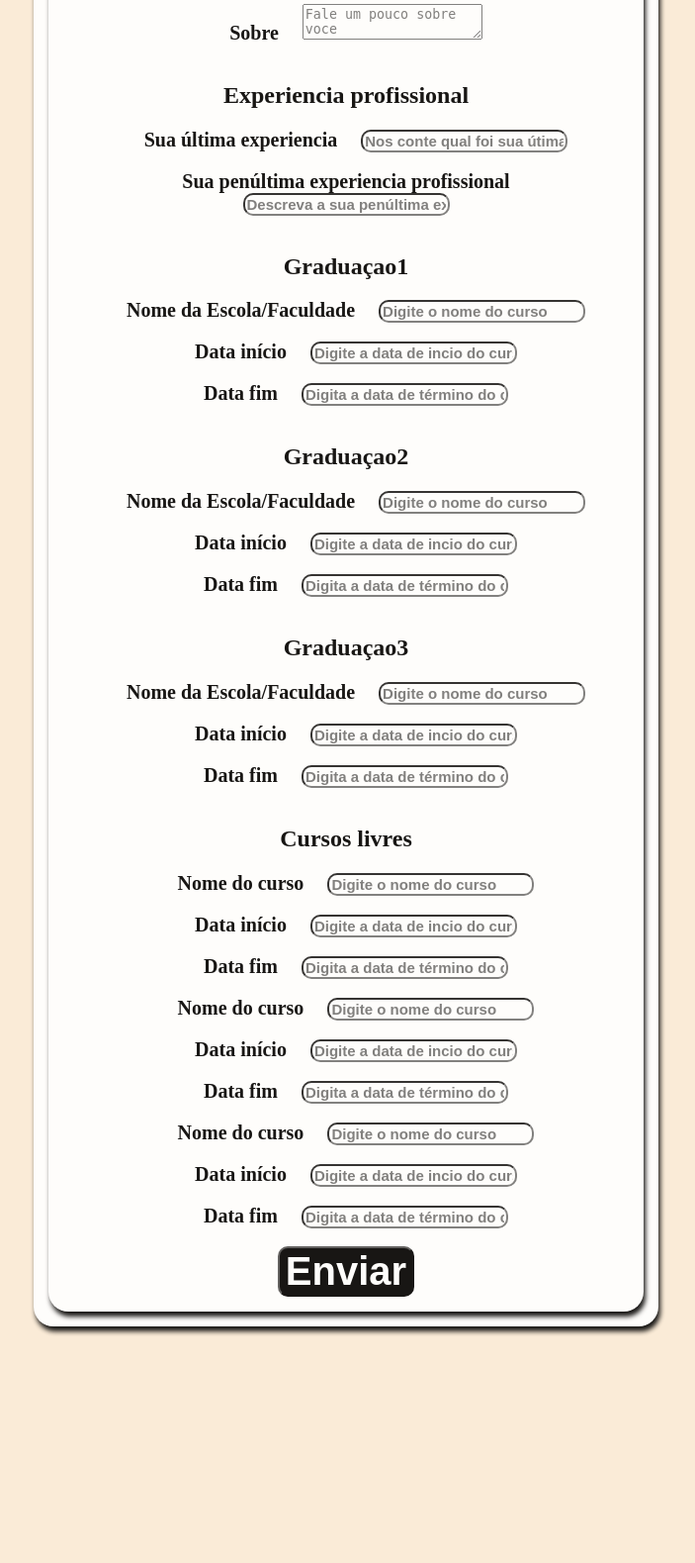
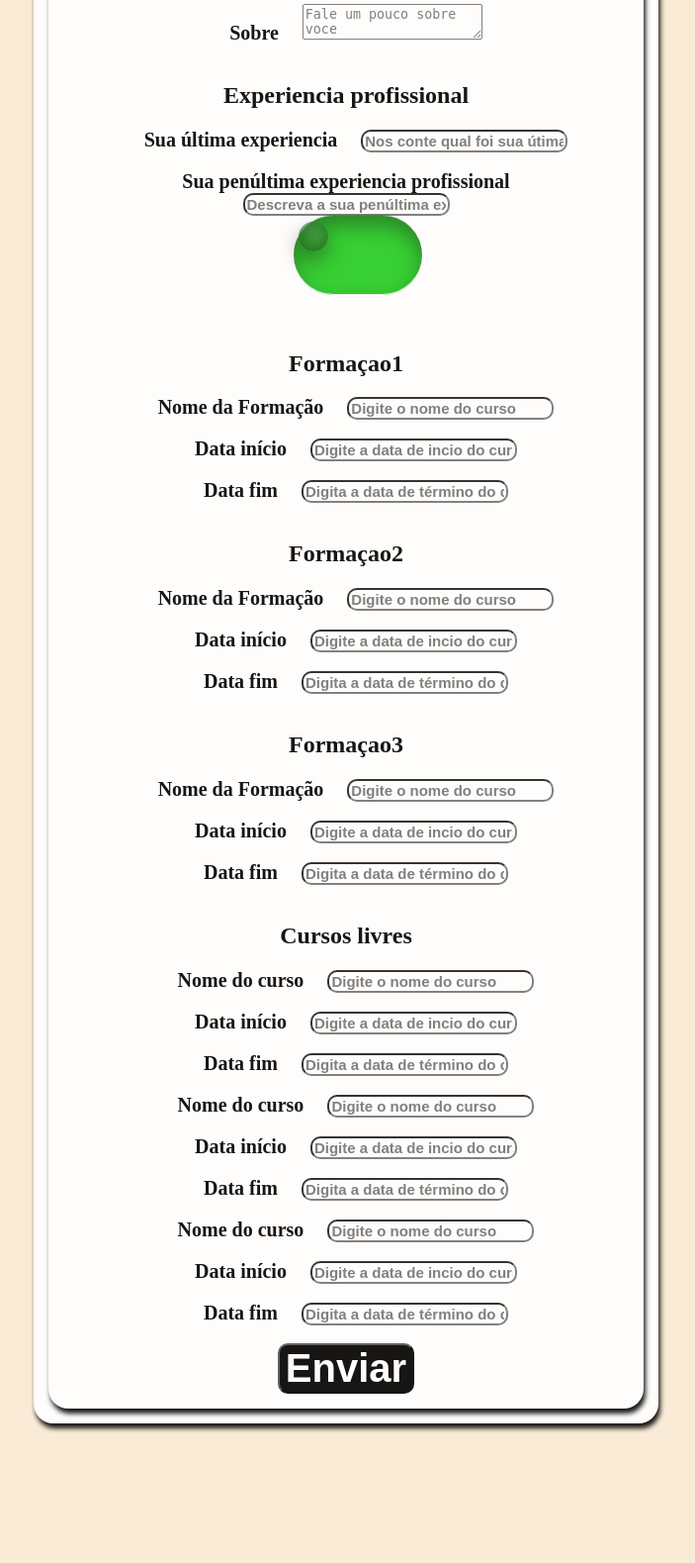
Before and after one commit to Matheuspisil/Projetopretatech, a Flask app: page /cadastrar in a window 1280 px wide. Shown: the part 517-2096 px from the top of the page at 99% size, without its empty margins (290-993 px from the left). Before the commit the page ends 1866 px from the top, so only its background shows below. Run offline with Flask 3, Linux system fonts and the light colour scheme; parts of the project's set-up code (start-up, migrations or seed data) failed here and were passed over.

Commit message:
Alterações na pagina base

```diff
--- a/app/static/styles.css
+++ b/app/static/styles.css
@@ -69,3 +69,55 @@ button:hover{
     font-size: 40px;
     cursor: pointer;
 }
+.bauble_box .bauble_label {
+    background: #2c2;
+    background-position: 62px 5px;
+    background-repeat: no-repeat;
+    background-size: auto 5px;
+    border: 0;
+    border-radius: 50px;
+    box-shadow: inset 0 10px 20px rgba(0,0,0,.4), 0 -1px 0px rgba(0,0,0,.2), inset 0 -1px 0px #fff;
+    cursor: pointer;
+    display: inline-block;
+    font-size: 0;
+    height: 40px;
+    position: relative;
+    -webkit-transition: all 500ms ease;
+    transition: all 500ms ease;
+    width: 90px;
+  }
+
+  .bauble_box .bauble_label:before {
+    background-color: rgba(255,255,255,.2);
+    background-position: 0 0;
+    background-repeat: repeat;
+    background-size: 30% auto;
+    border-radius: 50%;
+    box-shadow: inset 0 -5px 25px #050, 0 10px 20px rgba(0,0,0,.4);
+    content: '';
+    display: block;
+    height: 30px;
+    left: 5px;
+    position: absolute;
+    top: 6px;
+    -webkit-transition: all 500ms ease;
+    transition: all 500ms ease;
+    width: 30px;
+    z-index: 2;
+  }
+
+  .bauble_box input.bauble_input {
+    opacity: 0;
+    z-index: 0;
+  }
+
+  /* Checked */
+  .bauble_box input.bauble_input:checked + .bauble_label {
+    background-color: #c22;
+  }
+
+  .bauble_box input.bauble_input:checked + .bauble_label:before {
+    background-position: 150% 0;
+    box-shadow: inset 0 -5px 25px #500, 0 10px 20px rgba(0,0,0,.4);
+    left: calc( 100% - 35px );
+  }
--- a/app/templates/base.html
+++ b/app/templates/base.html
@@ -2,18 +2,53 @@
 <html>
 <head>
     <title>Banco de Talentos</title>
-    <link rel="stylesheet" href="{{ url_for('static', filename='static/styles.css') }}">
+    <link rel="stylesheet" href="{{ url_for('static', filename='static/stylesFooter.css') }}">
+    <link rel="stylesheet" href="{{ url_for('static', filename='static/stylesHeader.css') }}">
 </head>
 <body>
     <header>
-        <h1>Bem vindo ao Banco de Talentos</h1>
-        <h2>A plataforma que vai mudar sua forma de pensar </h2>
+        <nav>
+            <div class="nav-content">
+                <img src="logo-educafrotech (1).png" alt="Logo da EducaFroTech" class="logo">
+                <div class="text-content">
+                    <h1>Página inicial</h1>
+                </div>
+            </div>
+        </nav>
     </header>
+    <div class="apresentacao">
+        <h1>Bem vindo ao Banco de Talentos da Educafro</h1>
+        <h2>A plataforma que vai mudar sua forma de pensar</h2>
+    </div>
+
     <main>
         {% block content %}{% endblock %}
+
     </main>
+
+
+
     <footer>
-            <p>Todos os direitos reservados ao grupo1. Projeto Python com Flesk 2024</p>
+        <div class="footer-content">
+            <div class="informacoes">
+                <h1>Mais Informações</h1>
+                <ul>
+                    <li><a href="https://www.exemplo.com" target="_blank">site Educafro</a></li>
+                    <li><a href="mailto:educafrotech@educafro.org.br" target="_blank">email</a></li>
+                </ul>
+            </div>
+            <div class="contatos">
+                <h1>Contate-nos</h1>
+                <p>Rua Riachuelo, 342 - Centro - São Paulo - CEP, 01.007-000</p>
+                <p>Telefone: (11) 3106-2790 ou (11) 3105-8859</p>
+            </div>
+            <div class="redesSociais">
+                <h1>Siga-nos</h1>
+                <a href="https://www.instagram.com" target="_blank"><i class="fab fa-instagram"></i></a>
+                <a href="https://www.twitter.com" target="_blank"><i class="fab fa-twitter"></i></a>
+            </div>
+        </div>
+        <p class="footer-rights">Todos os direitos reservados ao grupo1. Projeto Python com Flask 2024</p>
     </footer>
 </body>
 </html>
--- a/app/templates/cadastrar_talento.html
+++ b/app/templates/cadastrar_talento.html
@@ -50,59 +50,63 @@
             <section>
                 <h1>Experiencia profissional</h1>
                 <label for="nome">Sua última experiencia</label>
-                <input type="text" name="sobre" id="sobre" required placeholder="Nos conte qual foi sua útima experiencia"><br><br>
+                <input type="text" name="ultima_experiencia" id="ultima_experiencia" required placeholder="Nos conte qual foi sua útima experiencia"><br><br>
                 <label for="nome">Sua penúltima experiencia profissional</label>
-                <input type="text" name="sobre" id="sobre" required placeholder="Descreva a sua penúltima experiencia profissional"><br><br>
+                <input type="text" name="penultima_experiencia" id="penultima_experiencia" required placeholder="Descreva a sua penúltima experiencia profissional">
+                <div class="bauble_box">
+                    <input class="bauble_input" id="status_trabalho" name="bauble" type="checkbox">
+                    <label class="bauble_label" for="bauble_check">Toggle</label>
+                </div>
+                <br><br>
             </section>
             <section>
-                <h1>Graduaçao1</h1>
-                <label for="nome">Nome da Escola/Faculdade</label>
-                <input type="text" name="sobre" id="sobre" required placeholder="Digite o nome do curso"><br><br>
+                <h1>Formaçao1</h1>
+                <label for="nome">Nome da Formação</label>
+                <input type="text" name="formacao" id="formacao" required placeholder="Digite o nome do curso"><br><br>
                 <label for="nome">Data início</label>
-                <input type="text" name="sobre" id="sobre" required placeholder="Digite a data de incio do curso"><br><br>
+                <input type="text" name="inicio_formacao" id="inicio_formacao" required placeholder="Digite a data de incio do curso"><br><br>
                 <label for="nome">Data fim</label>
-                <input type="text" name="sobre" id="sobre" required placeholder="Digita a data de término do curso"><br><br>
+                <input type="text" name="termino_formacao" id="termino_formacao" required placeholder="Digita a data de término do curso"><br><br>
+                <h1>Formaçao2</h1>
+                <label for="nome">Nome da Formação</label>
+                <input type="text" name="curso2" id="curso2" required placeholder="Digite o nome do curso"><br><br>
+                <label for="nome">Data início</label>
+                <input type="text" name="inicio_curso2" id="inicio_curso2" required placeholder="Digite a data de incio do curso"><br><br>
+                <label for="nome">Data fim</label>
+                <input type="text" name="termino_curso2" id="termino_curso2" required placeholder="Digita a data de término do curso"><br><br>
 
-                <h1>Graduaçao2</h1>
-                <label for="nome">Nome da Escola/Faculdade</label>
-                <input type="text" name="sobre" id="sobre" required placeholder="Digite o nome do curso"><br><br>
+                <h1>Formaçao3</h1>
+                <label for="nome">Nome da Formação</label>
+                <input type="text" name="curso3" id="curso3" required placeholder="Digite o nome do curso"><br><br>
                 <label for="nome">Data início</label>
-                <input type="text" name="sobre" id="sobre" required placeholder="Digite a data de incio do curso"><br><br>
+                <input type="text" name="inicio_curso3" id="inicio_curso3" required placeholder="Digite a data de incio do curso"><br><br>
                 <label for="nome">Data fim</label>
-                <input type="text" name="sobre" id="sobre" required placeholder="Digita a data de término do curso"><br><br>
-
-                <h1>Graduaçao3</h1>
-                <label for="nome">Nome da Escola/Faculdade</label>
-                <input type="text" name="sobre" id="sobre" required placeholder="Digite o nome do curso"><br><br>
-                <label for="nome">Data início</label>
-                <input type="text" name="sobre" id="sobre" required placeholder="Digite a data de incio do curso"><br><br>
-                <label for="nome">Data fim</label>
-                <input type="text" name="sobre" id="sobre" required placeholder="Digita a data de término do curso"><br><br>
+                <input type="text" name="termino_curso3" id="termino_curso3" required placeholder="Digita a data de término do curso"><br><br>
 
             </section>
                 <section>
                     <h1>Cursos livres</h1>
                     <label for="nome">Nome do curso</label>
-                    <input type="text" name="sobre" id="sobre" required placeholder="Digite o nome do curso"><br><br>
+                    <input type="text" name="curso" id="curso" required placeholder="Digite o nome do curso"><br><br>
                     <label for="nome">Data início</label>
-                    <input type="text" name="sobre" id="sobre" required placeholder="Digite a data de incio do curso"><br><br>
+                    <input type="text" name="inicio_curso" id="inicio_curso" required placeholder="Digite a data de incio do curso"><br><br>
                     <label for="nome">Data fim</label>
-                    <input type="text" name="sobre" id="sobre" required placeholder="Digita a data de término do curso"><br><br>
+                    <input type="text" name="termino_curso" id="termino_curso" required placeholder="Digita a data de término do curso"><br><br>
 
                     <label for="nome">Nome do curso</label>
-                    <input type="text" name="sobre" id="sobre" required placeholder="Digite o nome do curso"><br><br>
+                    <input type="text" name="curso2" id="curso2" required placeholder="Digite o nome do curso"><br><br>
                     <label for="nome">Data início</label>
-                    <input type="text" name="sobre" id="sobre" required placeholder="Digite a data de incio do curso"><br><br>
+                    <input type="text" name="inicio_curso2" id="inicio_curso2" required placeholder="Digite a data de incio do curso"><br><br>
                     <label for="nome">Data fim</label>
-                    <input type="text" name="sobre" id="sobre" required placeholder="Digita a data de término do curso"><br><br>
+                    <input type="text" name="termino_curso2" id="termino_curso2" required placeholder="Digita a data de término do curso"><br><br>
 
 
                     <label for="nome">Nome do curso</label>
-                    <input type="text" name="sobre" id="sobre" required placeholder="Digite o nome do curso"><br><br>
+                    <input type="text" name="curso3" id="curso3" required placeholder="Digite o nome do curso"><br><br>
                     <label for="nome">Data início</label>
-                    <input type="text" name="sobre" id="sobre" required placeholder="Digite a data de incio do curso"><br><br>
+                    <input type="text" name="inicio_curso3" id="inicio_curso3" required placeholder="Digite a data de incio do curso"><br><br>
                     <label for="nome">Data fim</label>
-                    <input type="text" name="sobre" id="sobre" required placeholder="Digita a data de término do curso"><br><br>
+                    <input type="text" name="termino_curso3" id="termino_curso3" required placeholder="Digita a data de término do curso"><br><br>
 
                 </section>
 
```
